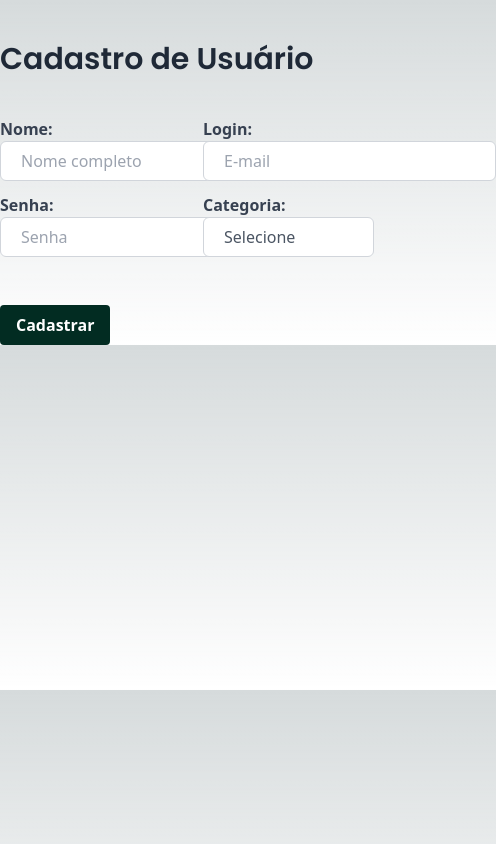
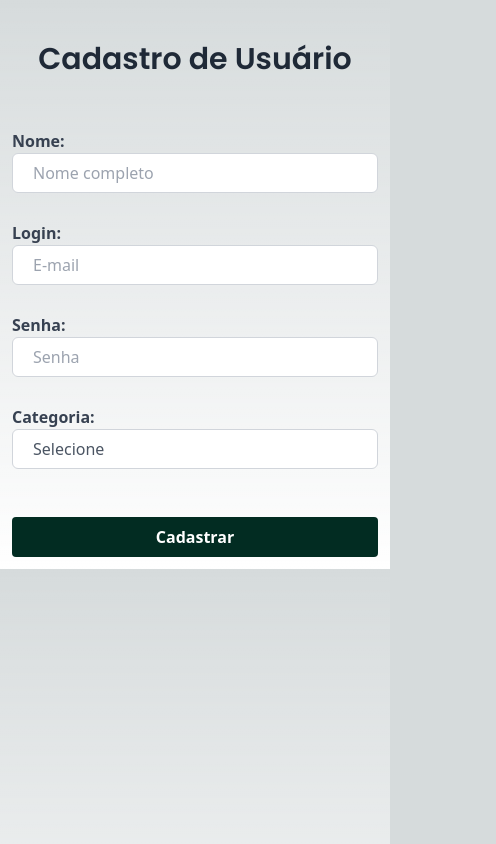
Before and after one commit to ianbmesquita/tcc-gestao-ambiental-front, a Next.js app: page /cadastro-usuario in a window 390 px wide. Shown: the whole page, 496 px wide, since content can reach past the window. Built offline with nearby package versions, Linux system fonts and the light colour scheme.

Commit message:
feat: Criando tela de cadastro de usuários e seus componentes.

```diff
--- a/src/pages/cadastro-usuario.tsx
+++ b/src/pages/cadastro-usuario.tsx
@@ -1,9 +1,9 @@
 import styles from '../styles/CadastroUsuarios.module.css'
 
 export default function CadastroUsuario() {
-    const inputClass = "border border-gray-300 rounded-md text-gray-600 h-10 pl-5 pr-10 bg-white focus:outline-none mb-3 sm:w-1/2 lg:w-11/12"
-    const selectBoxClass = "border border-gray-300 rounded-md text-gray-600 h-10 pl-5 pr-10 bg-white hover:border-gray-400 focus:outline-none appearance-none mb-3 sm:w-1/2 lg:w-11/12"
-    const buttonClass = "bg-emerald-950 transition duration-200 text-white px-4 py-2 rounded hover:bg-emerald-700 font-semibold mt-5 sm:w-1/2 lg:w-1/12 ml-auto"
+    const inputClass = "border border-gray-300 rounded-md text-gray-600 h-10 pl-5 pr-10 bg-white focus:outline-none mb-3 w-full lg:w-11/12"
+    const selectBoxClass = "border border-gray-300 rounded-md text-gray-600 h-10 pl-5 pr-10 bg-white hover:border-gray-400 focus:outline-none appearance-none mb-3 w-full lg:w-11/12"
+    const buttonClass = "bg-emerald-950 transition duration-200 text-white px-4 py-2 rounded hover:bg-emerald-700 font-semibold mt-5 w-full lg:w-1/12 ml-auto"
 
     async function handleNewUser(event: React.FormEvent) {
         event.preventDefault();
@@ -13,23 +13,27 @@ export default function CadastroUsuario() {
 
     return (
         <div>
-            <div className="text-3xl font-bold text-gray-800 mb-10 mt-10">
+            <div className="text-3xl font-bold text-gray-800 mb-10 mt-10 text-center lg:text-left">
                 <span className={styles.text}>Cadastro de Usuário</span>
             </div>
             <div>
-                <form className="grid grid-cols-2 gap-4" onSubmit={handleNewUser}>
-                    <div className="col-span-1">
+                <form className="grid grid-cols-1 md:grid-cols-2 gap-4 p-3" onSubmit={handleNewUser}>
+                    <div>
                         <label htmlFor="name" className="block text-gray-700 font-semibold">Nome:</label>
                         <input className={inputClass} type="text" name="name" placeholder="Nome completo" />
+                    </div>
 
+                    <div>
+                        <label htmlFor="login" className="block text-gray-700 font-semibold">Login:</label>
+                        <input className={inputClass} type="text" name="login" placeholder="E-mail" />
+                    </div>
+
+                    <div>
                         <label htmlFor="password" className="block text-gray-700 font-semibold">Senha:</label>
                         <input className={inputClass} type="password" name="password" placeholder="Senha" />
                     </div>
 
-                    <div className="col-span-1">
-                        <label htmlFor="login" className="block text-gray-700 font-semibold">Login:</label>
-                        <input className={inputClass} type="text" name="login" placeholder="E-mail" />
-
+                    <div>
                         <label htmlFor="role" className="block text-gray-700 font-semibold">Categoria:</label>
                         <select className={selectBoxClass} name="role">
                             <option>Selecione</option>
@@ -40,7 +44,7 @@ export default function CadastroUsuario() {
                         </select>
                     </div>
 
-                    <div className="col-span-2">
+                    <div className="md:col-span-2">
                         <button className={buttonClass}>Cadastrar</button>
                     </div>
                 </form>
```
